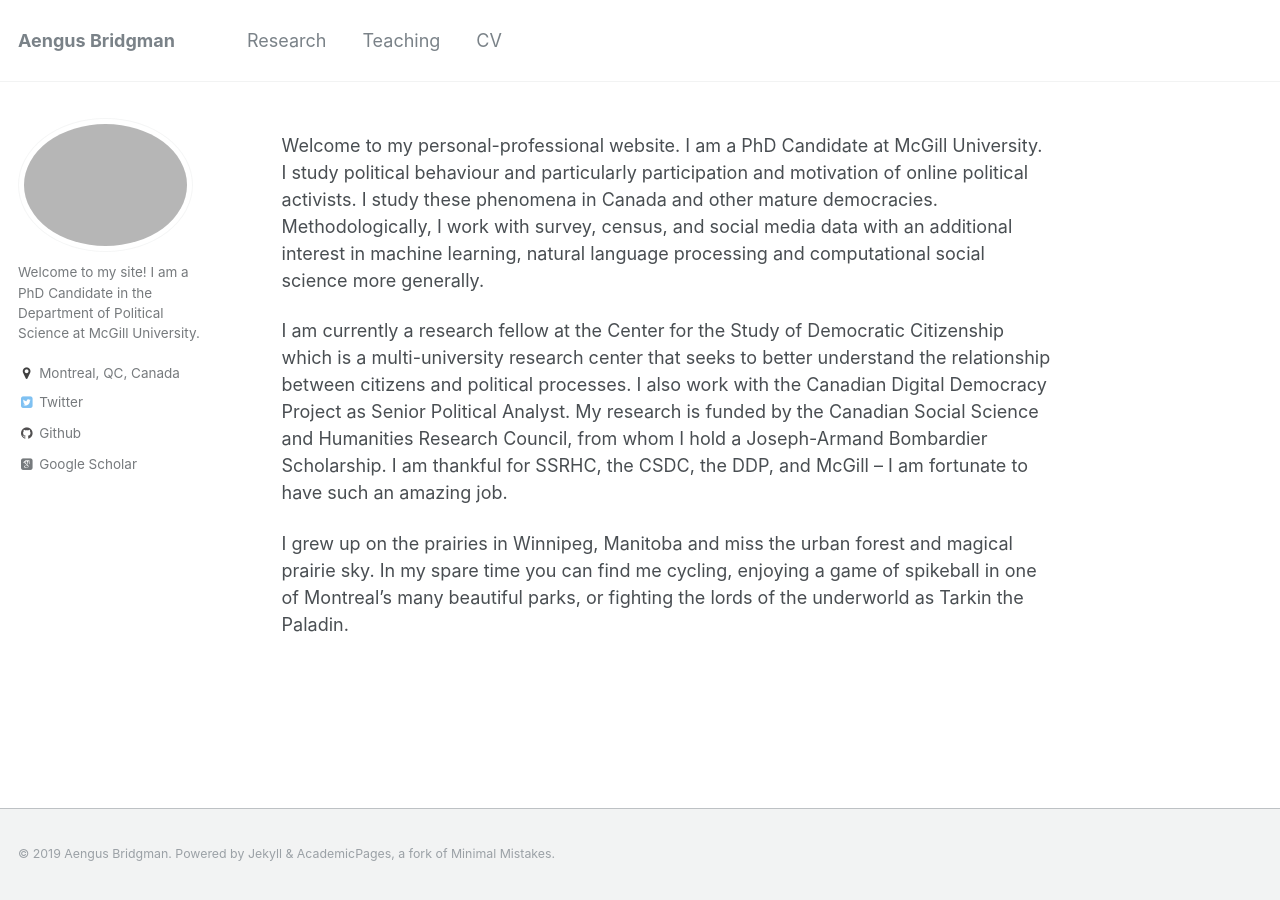
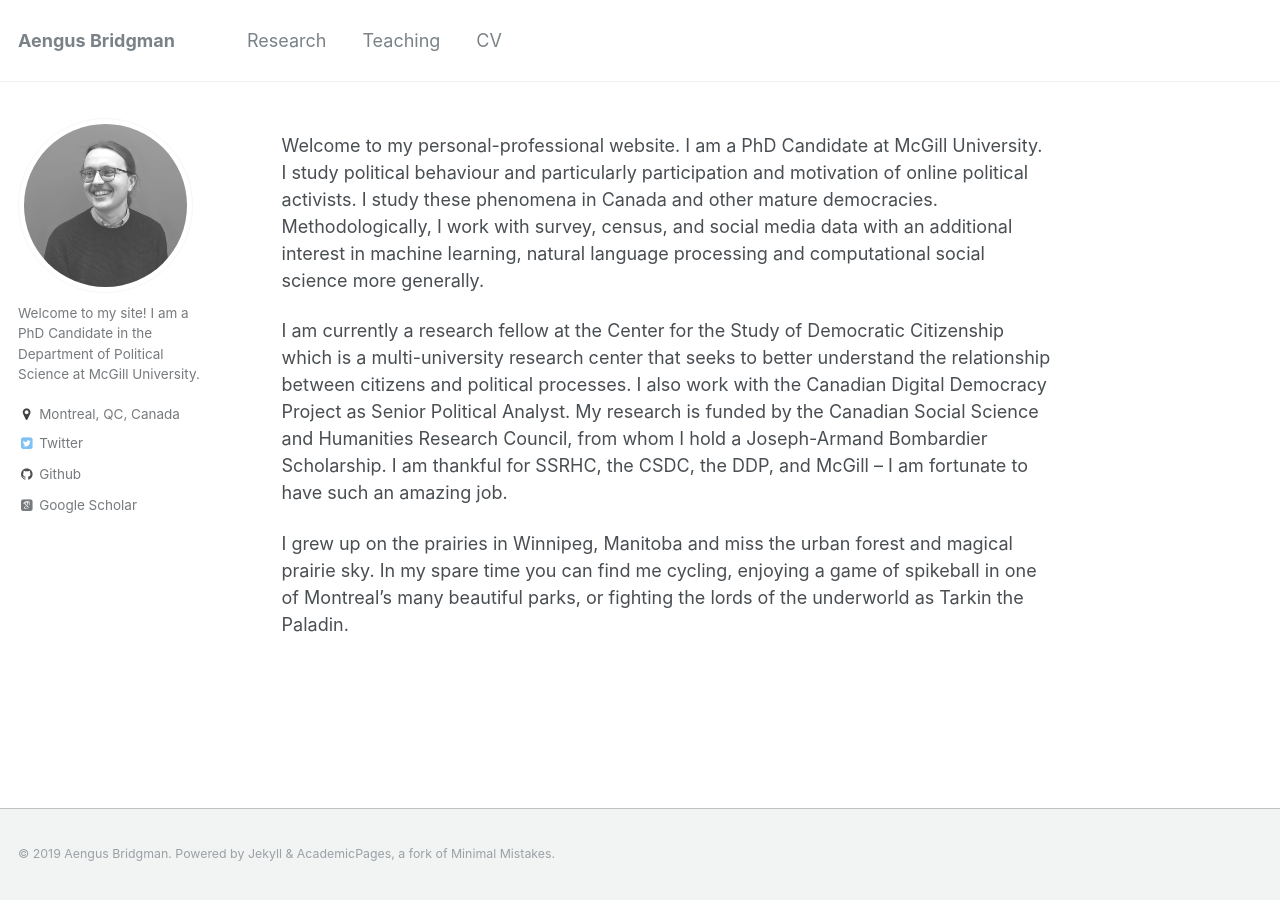
Before and after one commit to costinciobanu/costinciobanu.github.io, a Jekyll site: the page built from _pages/about.md, in a window 1280 px wide. Built offline with Jekyll 4.4.1, drawn with Linux system fonts in a browser that asks for light colours; some web fonts are replaced.

Commit message:
add photo

```diff
--- a/_config.yml
+++ b/_config.yml
@@ -80,7 +80,7 @@ analytics:
 # Site Author
 author:
   name             : ""
-  avatar           : "profile.png"
+  avatar           : "aengus_2_bw.jpg"
   bio              : "Welcome to my site! I am a PhD Candidate in the Department of Political Science at McGill University."
   location         : "Montreal, QC, Canada"
   employer         :
```
Also changed, not shown: images/aengus_2_bw.jpg (added), 2 other files.
